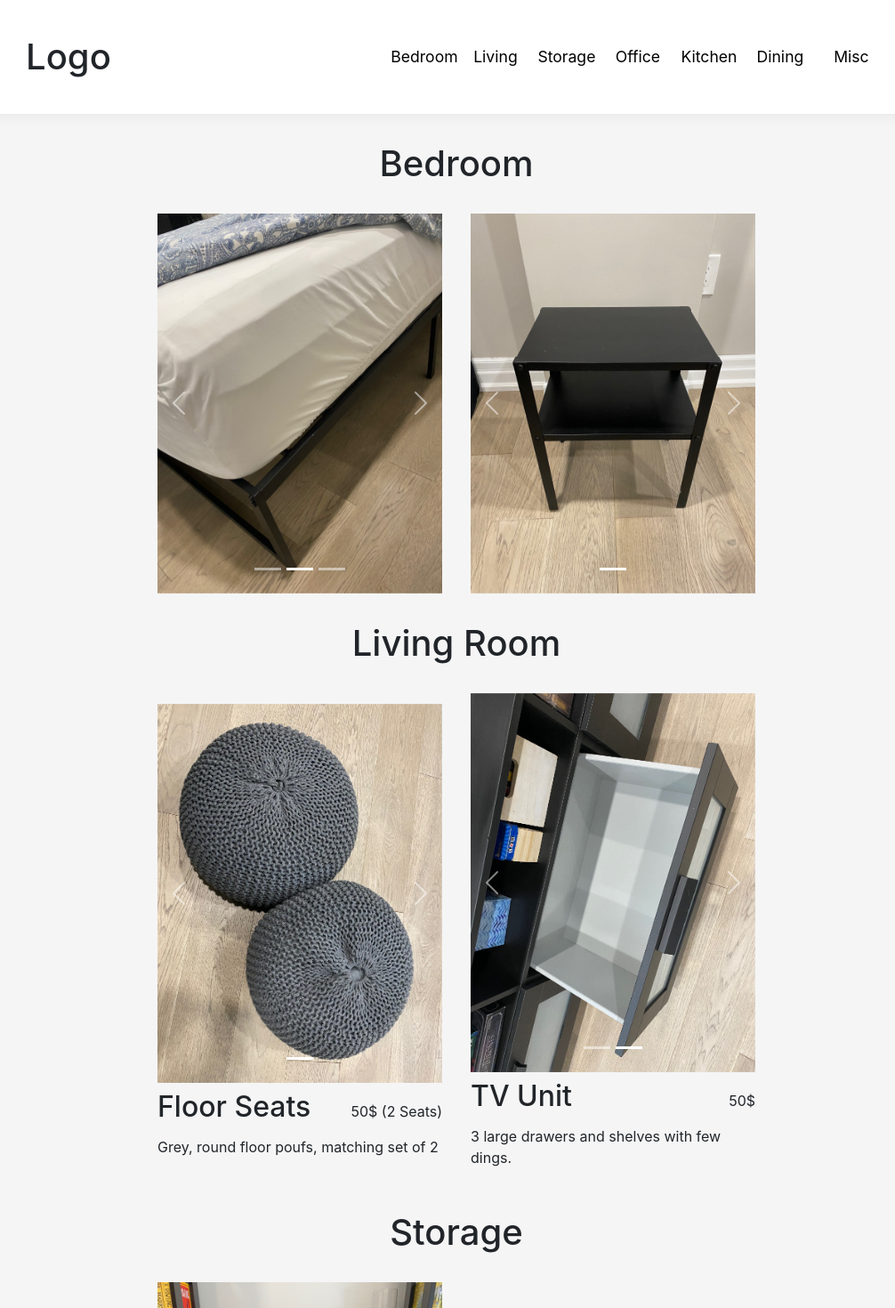
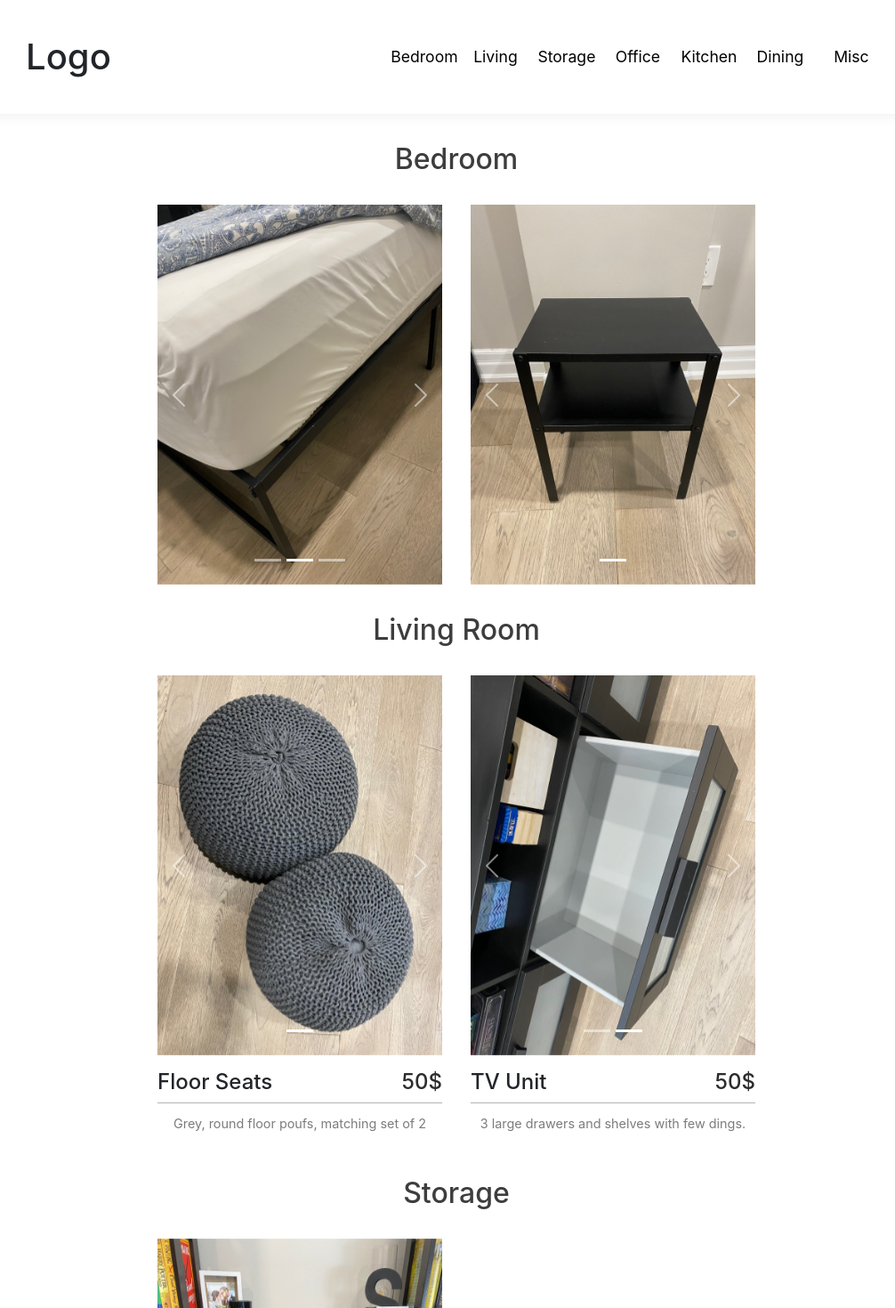
Before and after one commit to sandrosaldutto/the-sands-move, a React (Create React App) app: page / in a window 1280 px wide. Shown: the top 1470 px of the page at 89% size, without its empty margins (127-1133 px from the left). Built offline with nearby package versions, Linux system fonts and the light colour scheme.

Commit message:
fixed styling for price and description

```diff
--- a/src/components/Bedroom/Bedroom.scss
+++ b/src/components/Bedroom/Bedroom.scss
@@ -6,7 +6,6 @@
 .bedroom {
   display: flex;
   flex-direction: column;
-  background-color: whitesmoke;
 
   &__gallery {
     display: flex;
@@ -24,6 +23,8 @@
   &__title {
     margin: 18rem 0 1rem 0;
     text-align: center;
+    font-size: 2rem;
+    color: rgb(61, 61, 61);
 
     @include tablet {
       margin-top: 10rem;
--- a/src/components/Living/Living.js
+++ b/src/components/Living/Living.js
@@ -11,18 +11,18 @@ function Living() {
         <div className="living__card">
           <FloorSeats/>
           <div className="living__text-row-one">
-            <h2>Floor Seats</h2>
-            <p> 50$ (2 Seats)</p>
+            <h2 className="living__item">Floor Seats</h2>
+            <h4 className="living__price"> 50$ </h4>
           </div>
-          <p>Grey, round floor poufs, matching set of 2</p>
+          <p className="living__decription">Grey, round floor poufs, matching set of 2</p>
         </div>
         <div className="living__card">
           <TvUnit/>
           <div className="living__text-row-one">
-            <h2>TV Unit</h2>
-            <p> 50$ </p>
+            <h2 className="living__item">TV Unit</h2>
+            <h4 className="living__price"> 50$ </h4>
           </div>
-          <p>3 large drawers and shelves with few dings.</p>
+          <p className="living__decription">3 large drawers and shelves with few dings.</p>
         </div>
       </div>
     </section>
--- a/src/components/Living/Living.scss
+++ b/src/components/Living/Living.scss
@@ -6,7 +6,6 @@
 .living {
     display: flex;
     flex-direction: column;
-    background-color: whitesmoke;
 
     &__gallery {
       display: flex;
@@ -24,12 +23,30 @@
     &__title {
       margin: 1rem 0 1rem 0;
       text-align: center;
+      font-size: 2rem;
+      color: rgb(61, 61, 61);
     }
 
     &__text-row-one {
       display: flex;
       align-items: baseline;
       justify-content: space-between;
-      margin-top: .5rem;
+      margin-top: 1rem;
+      border-bottom: .25px solid rgb(179, 179, 179);
+    }
+
+    &__decription {
+      text-align: center;
+      color: rgb(124, 124, 124);
+      font-size: .9rem;
+      margin-top: .75rem;
+    }
+
+    &__item {
+      font-size: 1.5rem;
+    }
+
+    &__price {
+      color: rgb(44, 44, 44);
     }
   }
--- a/src/components/Miscelanious/Miscelanious.scss
+++ b/src/components/Miscelanious/Miscelanious.scss
@@ -6,7 +6,6 @@
 .misc {
     display: flex;
     flex-direction: column;
-    background-color: whitesmoke;
 
     &__gallery {
       display: flex;
@@ -24,6 +23,8 @@
     &__title {
       margin: 1rem 0 1rem 0;
       text-align: center;
+      font-size: 2rem;
+      color: rgb(61, 61, 61);
     }
 
     &__text-row-one {
--- a/src/components/Storage/Storage.scss
+++ b/src/components/Storage/Storage.scss
@@ -6,7 +6,6 @@
 .storage {
     display: flex;
     flex-direction: column;
-    background-color: whitesmoke;
 
     &__gallery {
       display: flex;
@@ -24,5 +23,7 @@
     &__title {
       margin: 1rem 0 1rem 0;
       text-align: center;
+      font-size: 2rem;
+      color: rgb(61, 61, 61);
     }
   }
```
